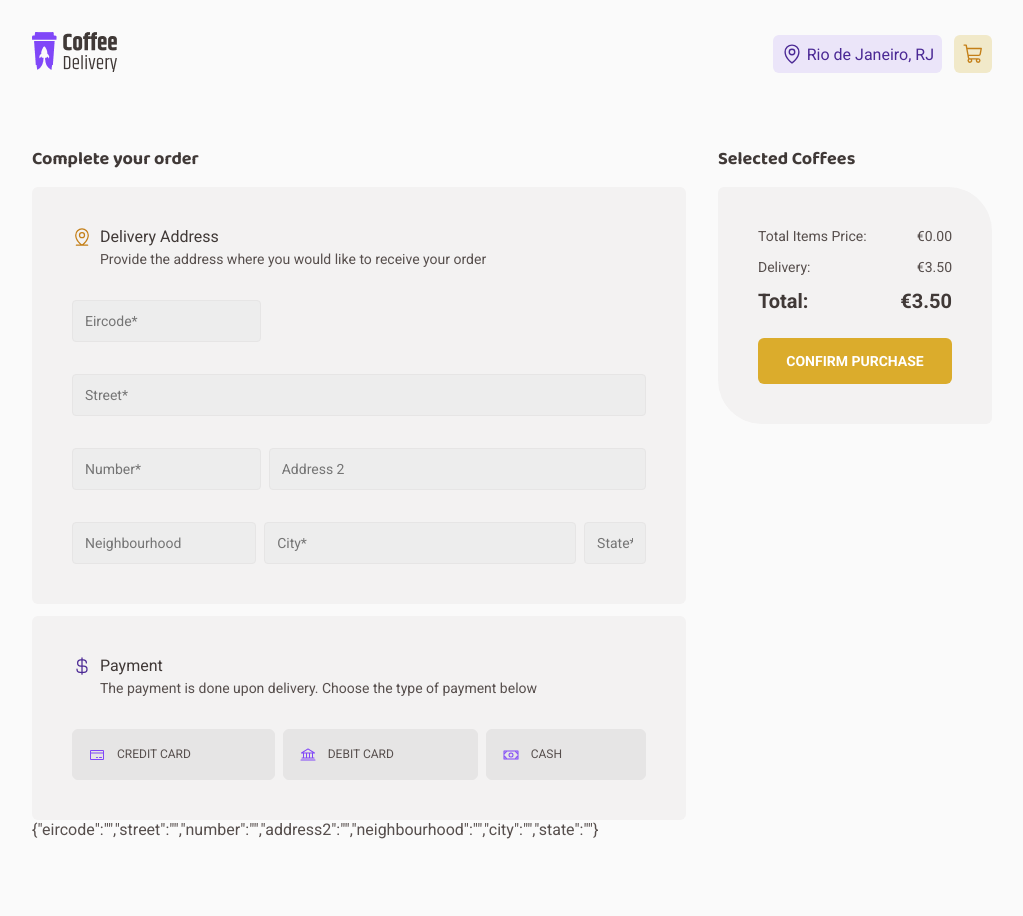
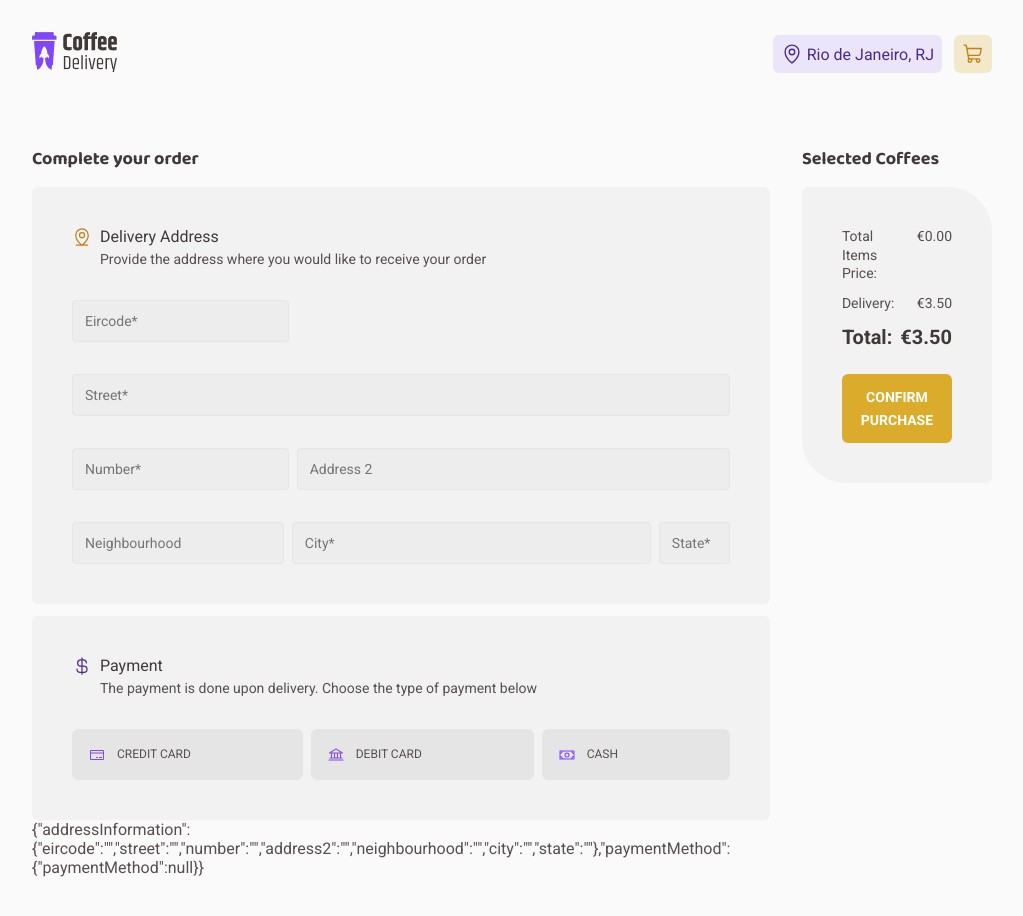
Before and after one commit to BrenoFischer/rocketseat, a React (Vite) app in the folder challenge-2/: page /checkout in a window 1280 px wide. Shown: the whole page, without its empty margins (128-1151 px from the left). Before the commit the page ends 879 px from the top, so only its background shows below. Built offline with nearby package versions, Linux system fonts and the light colour scheme.

Commit message:
initial payment method form fields global validation

```diff
--- a/challenge-2/src/contexts/CartContext.tsx
+++ b/challenge-2/src/contexts/CartContext.tsx
@@ -12,7 +12,7 @@
   deleteCoffeeFromCartAction,
 } from '../reducers/coffee/action'
 
-export interface DeliveryAddressType {
+interface DeliveryAddressType {
   eircode: string
   street: string
   number: string
@@ -22,14 +22,18 @@
   state: string
 }
 
-interface PaymentMethodType {
+export interface PaymentMethodType {
   paymentMethod: 'credit' | 'debit' | 'cash' | null
+}
+
+export interface CartFormValuesType {
+  addressInformation: DeliveryAddressType
+  paymentMethod?: PaymentMethodType
 }
 
 interface CartContextType {
   coffees: CoffeeAndQuantity[]
-  addressInformation: DeliveryAddressType
-  paymentMethod: PaymentMethodType
+  cartFormValues: CartFormValuesType
   addCoffeeToCart: (newCoffee: CoffeeAndQuantity) => void
   getCoffeesQuantity: () => number
   changeQuantityOfCoffeeOnCart: (
@@ -38,7 +42,8 @@
   ) => void
   deleteCoffeeFromCart: (coffeeTitle: string) => void
   getTotalCartPrice: () => number
-  handleFormSubmit: (data: DeliveryAddressType) => void
+  handleFormSubmit: (data: CartFormValuesType) => void
+  changePaymentMethod: (newPaymentMethod: PaymentMethodType) => void
 }
 
 export const CartContext = createContext({} as CartContextType)
@@ -47,7 +52,8 @@
   children: ReactNode
 }
 
-const addressInformationInitialState = {
+const cartFormValuesInitialState = {
+  addressInformation: {
     eircode: '',
     street: '',
     number: '',
@@ -55,14 +61,16 @@
     neighbourhood: '',
     city: '',
     state: '',
+  },
+  paymentMethod: {
+    paymentMethod: null,
+  },
 }
 
 export function CartContextProvider({ children }: CartContextProviderProps) {
-  const [addressInformation, setAddressInformation] =
-    useState<DeliveryAddressType>(addressInformationInitialState)
-  const [paymentMethod, setPaymentMethod] = useState<PaymentMethodType>({
-    paymentMethod: null,
-  })
+  const [cartFormValues, setCartFormValues] = useState<CartFormValuesType>(
+    cartFormValuesInitialState,
+  )
   const [coffees, dispatch] = useReducer(coffeesReducer, [], (initialState) => {
     const storedCoffeesAsJson = localStorage.getItem(
       '@challenge-2:coffees-1.0.0',
@@ -108,23 +116,30 @@
     }, 0)
   }
 
-  function handleFormSubmit(data: DeliveryAddressType) {
+  function handleFormSubmit(data: CartFormValuesType) {
     console.log(data)
-    setAddressInformation(data)
+    setCartFormValues({
+      ...cartFormValues,
+      addressInformation: data.addressInformation,
+    })
+  }
+
+  function changePaymentMethod(newPaymentMethod: PaymentMethodType) {
+    setCartFormValues({ ...cartFormValues, paymentMethod: newPaymentMethod })
   }
 
   return (
     <CartContext.Provider
       value={{
         coffees,
-        addressInformation,
-        paymentMethod,
+        cartFormValues,
         addCoffeeToCart,
         getCoffeesQuantity,
         changeQuantityOfCoffeeOnCart,
         deleteCoffeeFromCart,
         getTotalCartPrice,
         handleFormSubmit,
+        changePaymentMethod,
       }}
     >
       {children}
--- a/challenge-2/src/pages/Checkout/components/CheckoutForm/index.tsx
+++ b/challenge-2/src/pages/Checkout/components/CheckoutForm/index.tsx
@@ -20,14 +20,17 @@
 } from './styles'
 import {
   CartContext,
-  DeliveryAddressType,
+  CartFormValuesType,
+  PaymentMethodType,
 } from '../../../../contexts/CartContext'
 
 export function CheckoutForm() {
-  const { register, handleSubmit } = useForm<DeliveryAddressType>()
-  const [selectedPaymentOption, setSelectedPaymentOption] = useState('')
+  const { register, handleSubmit } = useForm<CartFormValuesType>()
+  const [selectedPaymentOption, setSelectedPaymentOption] =
+    useState<PaymentMethodType>({ paymentMethod: null })
 
-  const { handleFormSubmit, addressInformation } = useContext(CartContext)
+  const { handleFormSubmit, cartFormValues, changePaymentMethod } =
+    useContext(CartContext)
 
   interface FormFieldsSectionComponentProps {
     children?: ReactNode
@@ -58,7 +61,12 @@
     )
   }
 
-  function handleSubmitOrder(data: DeliveryAddressType) {
+  function onPaymentMethodChange(paymentMethod: PaymentMethodType) {
+    changePaymentMethod(paymentMethod)
+    setSelectedPaymentOption(paymentMethod)
+  }
+
+  function handleSubmitOrder(data: CartFormValuesType) {
     // console.log(data)
     handleFormSubmit(data)
   }
@@ -78,14 +86,14 @@
             type="text"
             placeholder="Eircode*"
             width={33}
-            {...register('eircode')}
+            {...register('addressInformation.eircode')}
           />
           <FormTextInput
             required
             type="text"
             placeholder="Street*"
             width={100}
-            {...register('street')}
+            {...register('addressInformation.street')}
           />
           <FormTextInputSetWrapper>
             <FormTextInput
@@ -93,13 +101,13 @@
               type="text"
               placeholder="Number*"
               width={33}
-              {...register('number')}
+              {...register('addressInformation.number')}
             />
             <FormTextInput
               type="text"
               placeholder="Address 2"
               width={66}
-              {...register('address2')}
+              {...register('addressInformation.address2')}
             />
           </FormTextInputSetWrapper>
           <FormTextInputSetWrapper>
@@ -107,21 +115,21 @@
               type="text"
               placeholder="Neighbourhood"
               width={33}
-              {...register('neighbourhood')}
+              {...register('addressInformation.neighbourhood')}
             />
             <FormTextInput
               required
               type="text"
               placeholder="City*"
               width={56}
-              {...register('city')}
+              {...register('addressInformation.city')}
             />
             <FormTextInput
               required
               type="text"
               placeholder="State*"
               width={11}
-              {...register('state')}
+              {...register('addressInformation.state')}
             />
           </FormTextInputSetWrapper>
         </FormFieldsSectionComponent>
@@ -135,27 +143,27 @@
         >
           <FormPaymentsFieldsContainer>
             <FormPaymentInput
-              onClick={() => setSelectedPaymentOption('credit')}
-              selected={selectedPaymentOption === 'credit'}
+              onClick={() => onPaymentMethodChange({ paymentMethod: 'credit' })}
+              selected={selectedPaymentOption.paymentMethod === 'credit'}
             >
               <CreditCard size={16} /> Credit Card
             </FormPaymentInput>
             <FormPaymentInput
-              onClick={() => setSelectedPaymentOption('debit')}
-              selected={selectedPaymentOption === 'debit'}
+              onClick={() => onPaymentMethodChange({ paymentMethod: 'debit' })}
+              selected={selectedPaymentOption.paymentMethod === 'debit'}
             >
               <Bank size={16} /> Debit Card
             </FormPaymentInput>
             <FormPaymentInput
-              onClick={() => setSelectedPaymentOption('cash')}
-              selected={selectedPaymentOption === 'cash'}
+              onClick={() => onPaymentMethodChange({ paymentMethod: 'cash' })}
+              selected={selectedPaymentOption.paymentMethod === 'cash'}
             >
               <Money size={16} /> Cash
             </FormPaymentInput>
           </FormPaymentsFieldsContainer>
         </FormFieldsSectionComponent>
       </form>
-      {JSON.stringify(addressInformation)}
+      {JSON.stringify(cartFormValues)}
     </CheckoutFormContainer>
   )
 }
```
Lines whose indentation alone changed are shown as unchanged.
